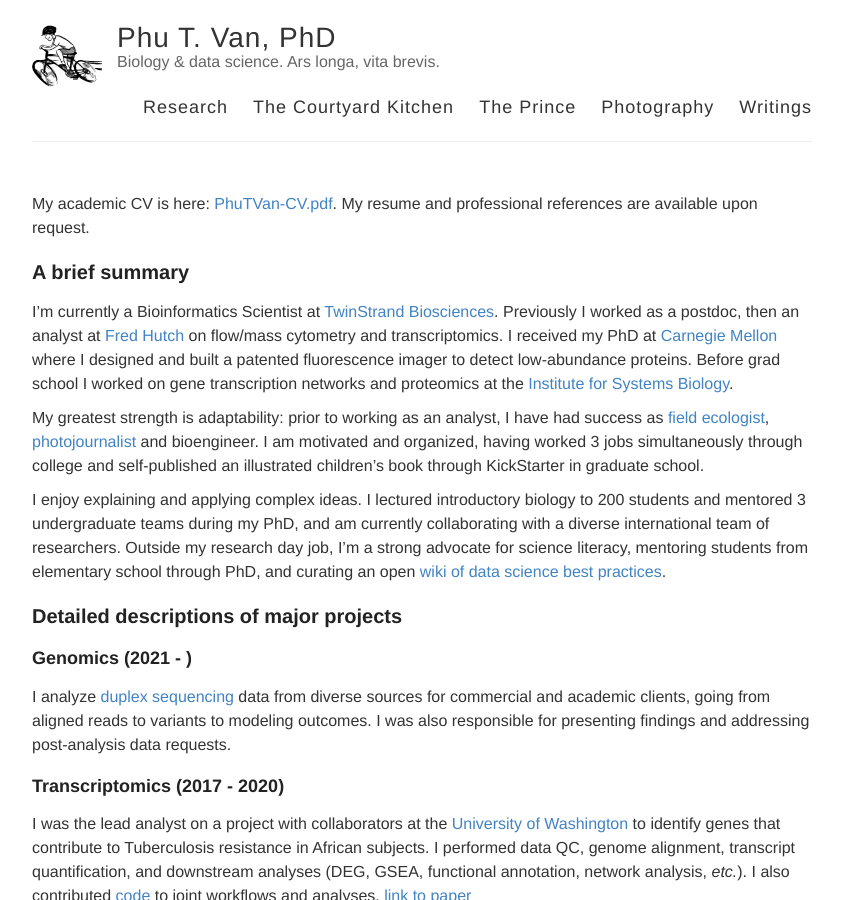
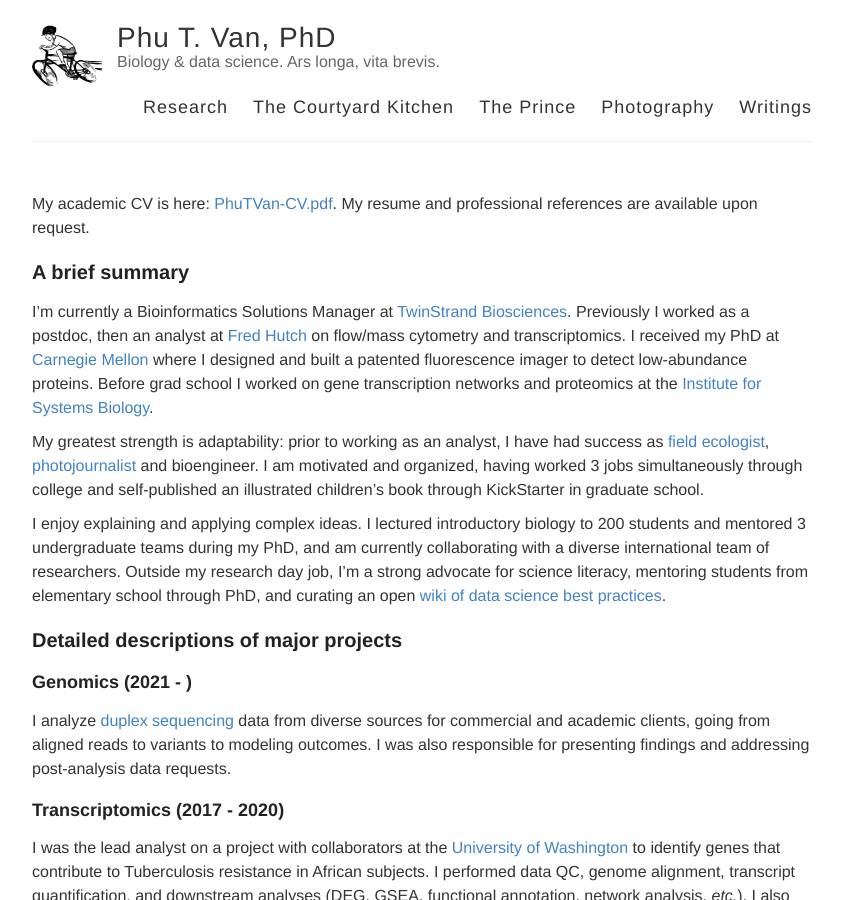
Before and after one commit to ptvan/ptvan.github.io, a Jekyll site: the page built from research.md, in a window 1280 px wide and 900 px high. Shown: the whole window, without its empty margins (218-1061 px from the left). Built offline with Jekyll 4.4.1, drawn with Linux system fonts in a browser that asks for light colours.

Commit message:
small update

```diff
--- a/research.md
+++ b/research.md
@@ -8,7 +8,7 @@
 
 ## A brief summary
 
-I'm currently a Bioinformatics Scientist at [TwinStrand Biosciences](https://twinstrandbio.com/). Previously I worked as a postdoc, then an analyst at [Fred Hutch](http://rglab.org) on flow/mass cytometry and transcriptomics. I received my PhD at [Carnegie Mellon](https://cmu.edu/bio) where I designed and built a patented fluorescence imager to detect low-abundance proteins. Before grad school I worked on gene transcription networks and proteomics at the [Institute for Systems Biology](https://baliga.systemsbiology.net/).
+I'm currently a Bioinformatics Solutions Manager at [TwinStrand Biosciences](https://twinstrandbio.com/). Previously I worked as a postdoc, then an analyst at [Fred Hutch](http://rglab.org) on flow/mass cytometry and transcriptomics. I received my PhD at [Carnegie Mellon](https://cmu.edu/bio) where I designed and built a patented fluorescence imager to detect low-abundance proteins. Before grad school I worked on gene transcription networks and proteomics at the [Institute for Systems Biology](https://baliga.systemsbiology.net/).
 
 My greatest strength is adaptability: prior to working as an analyst, I have had success as [field ecologist](https://www.fs.usda.gov/colville), [photojournalist](https://makingtheprince.blogspot.com/2013/11/meet-author.html) and bioengineer. I am motivated and organized, having worked 3 jobs simultaneously through college and self-published an illustrated children's book through KickStarter in graduate school.
 
```
